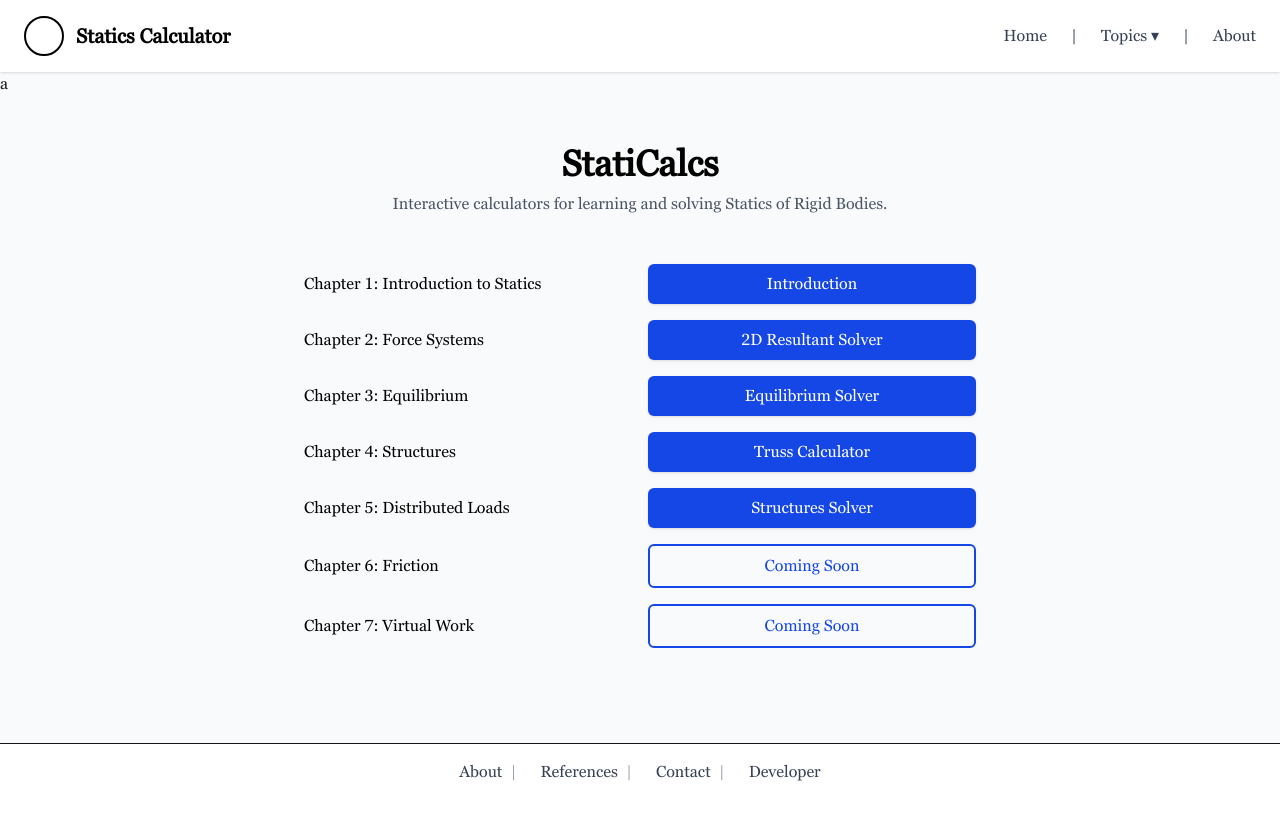
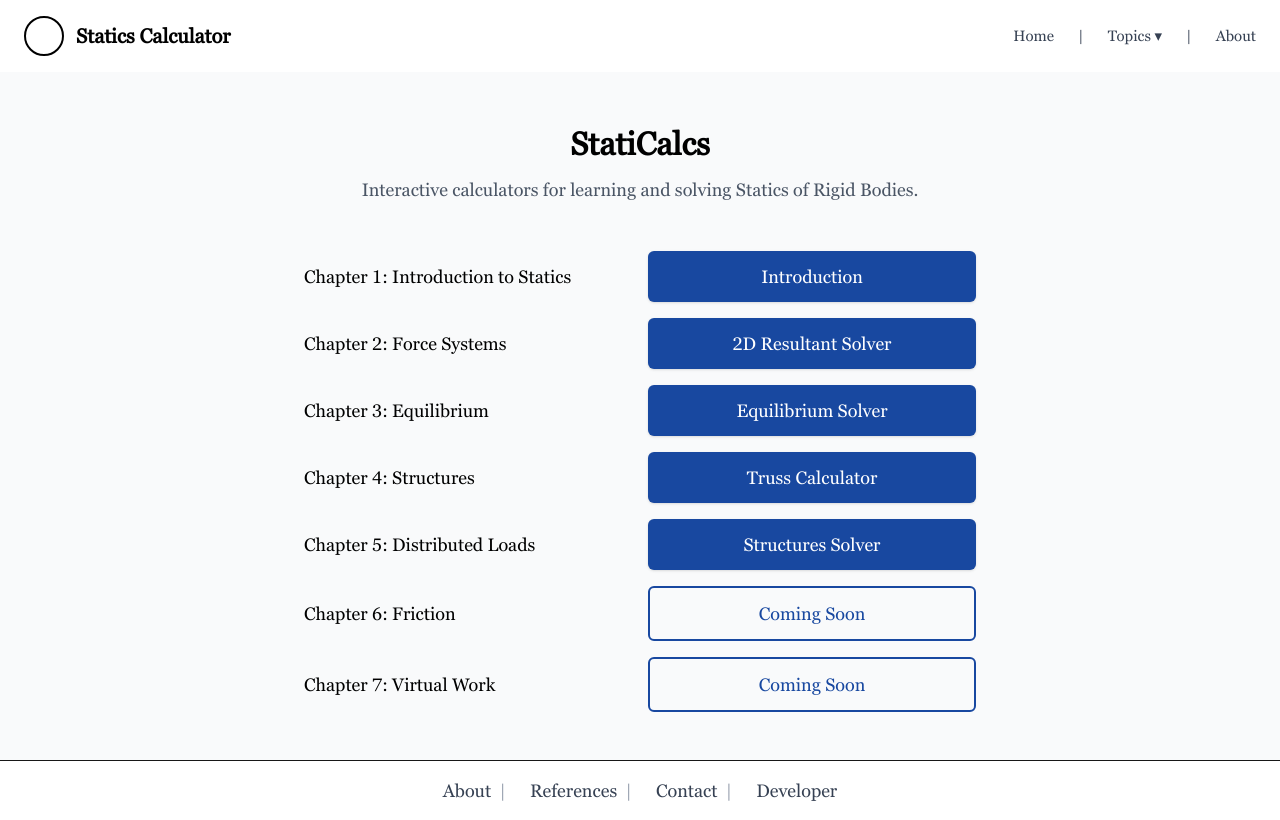
Before and after one commit to himikoo14/Thesis, a Next.js app: page / in a window 1280 px wide. Built offline with nearby package versions, Linux system fonts and the light colour scheme.

Commit message:
change collors and sizes to [18px]

```diff
--- a/app/2D-solver/page.tsx
+++ b/app/2D-solver/page.tsx
@@ -57,7 +57,6 @@ class ForceSystem2D {
     const R = Math.hypot(sumFx, sumFy);
     const theta = (Math.atan2(sumFy, sumFx) * 180) / Math.PI;
 
-    // Pick arrow: ↺ (CCW) or ↻ (CW)
     const arrow = theta >= 0 ? "↺" : "↻";
 
     steps.push("Step 3: Resultant force:");
@@ -122,29 +121,28 @@ export default function Solver2D() {
   };
 
   return (
-    <div className="bg-gray-50 text-gray-900 min-h-screen">
-      {/* Navbar */}
+    <div className="bg-gray-50 text-gray-900 min-h-screen text-[18px]">
       <Header />
 
       {/* Title */}
       <div className="text-center my-10">
-        <h1 className="text-3xl font-bold">2D Resultant Force Calculator</h1>
+        <h1 className="text-[24px] md:text-[32px] font-bold">2D Resultant Force Calculator</h1>
       </div>
 
       {/* Force Setup */}
       <div className="max-w-xl mx-auto bg-white rounded-2xl shadow p-6 space-y-6">
-        <h2 className="text-lg font-semibold">Force setup</h2>
-        <p className="text-sm text-gray-600">
+        <h2 className="text-[20px] font-semibold">Force setup</h2>
+        <p className="text-[18px] text-gray-600">
           Enter the forces, their magnitudes (in kN), and directions. Angles are
           measured from the positive x-axis.
         </p>
 
-        {/* Force inputs */}
+        {/* Force Inputs */}
         <div className="grid grid-cols-2 gap-4">
           {forces.map((f, i) => (
             <div key={i} className="col-span-2 flex gap-4 items-end">
               <div className="flex-1">
-                <label className="block text-sm font-medium">
+                <label className="block font-medium text-[18px]">
                   Force {i + 1} (kN)
                 </label>
                 <input
@@ -154,11 +152,11 @@ export default function Solver2D() {
                     handleInputChange(i, "magnitude", e.target.value)
                   }
                   placeholder="Magnitude (kN)"
-                  className="w-full mt-1 rounded-lg border-gray-300"
+                  className="w-full mt-1 rounded-lg border-gray-300 text-[18px] p-2"
                 />
               </div>
               <div className="flex-1">
-                <label className="block text-sm font-medium">
+                <label className="block font-medium text-[18px]">
                   Angle {i + 1} (°)
                 </label>
                 <input
@@ -168,16 +166,15 @@ export default function Solver2D() {
                     handleInputChange(i, "angle", e.target.value)
                   }
                   placeholder="Angle (deg)"
-                  className="w-full mt-1 rounded-lg border-gray-300"
+                  className="w-full mt-1 rounded-lg border-gray-300 text-[18px] p-2"
                 />
               </div>
-              {/* Remove button for each force */}
               {forces.length > 1 && (
                 <button
                   onClick={() =>
                     setForces(forces.filter((_, idx) => idx !== i))
                   }
-                  className="px-3 py-1 bg-red-500 text-white rounded-lg hover:bg-red-600"
+                  className="px-3 py-1 bg-red-500 text-white rounded-lg hover:bg-red-600 text-[18px]"
                 >
                   –
                 </button>
@@ -186,17 +183,17 @@ export default function Solver2D() {
           ))}
         </div>
 
-        {/* Add force button */}
+        {/* Add Force Button */}
         <button
           onClick={() => setForces([...forces, { magnitude: "", angle: "" }])}
-          className="w-full bg-green-600 text-white py-2 rounded-lg hover:bg-green-700 transition"
+          className="w-full bg-[#008409] text-white py-3 rounded-lg hover:bg-[#15711b] transition text-[18px]"
         >
           + Add Force
         </button>
 
         <button
           onClick={calculateResultant}
-          className="w-full bg-blue-600 text-white py-2 rounded-lg hover:bg-blue-700 transition"
+          className="w-full bg-[#1848a0] text-white py-3 rounded-lg hover:bg-[#163d8a] transition text-[18px]"
         >
           Calculate
         </button>
@@ -205,70 +202,70 @@ export default function Solver2D() {
       {/* Resultant Force */}
       {result && (
         <div className="max-w-xl mx-auto mt-6 bg-white rounded-2xl shadow p-6 space-y-4">
-          <h2 className="text-lg font-semibold">Resultant Force (kN)</h2>
+          <h2 className="text-[20px] font-semibold">Resultant Force (kN)</h2>
 
           <div>
-            <label className="block text-sm font-medium">
+            <label className="block font-medium text-[18px]">
               Horizontal component (Fx)
             </label>
             <input
               type="text"
               value={`${result.sumFx.toFixed(3)} kN`}
               readOnly
-              className="w-full mt-1 rounded-lg border-gray-300"
+              className="w-full mt-1 rounded-lg border-gray-300 text-[18px] p-2"
             />
           </div>
 
           <div>
-            <label className="block text-sm font-medium">
+            <label className="block font-medium text-[18px]">
               Vertical component (Fy)
             </label>
             <input
               type="text"
               value={`${result.sumFy.toFixed(3)} kN`}
               readOnly
-              className="w-full mt-1 rounded-lg border-gray-300"
+              className="w-full mt-1 rounded-lg border-gray-300 text-[18px] p-2"
             />
           </div>
 
           <div>
-            <label className="block text-sm font-medium">
+            <label className="block font-medium text-[18px]">
               Magnitude of resultant force (R)
             </label>
             <input
               type="text"
               value={`${result.R.toFixed(3)} kN`}
               readOnly
-              className="w-full mt-1 rounded-lg border-gray-300"
+              className="w-full mt-1 rounded-lg border-gray-300 text-[18px] p-2"
             />
           </div>
 
           <div>
-            <label className="block text-sm font-medium">
+            <label className="block font-medium text-[18px]">
               Direction of resultant force (θ)
             </label>
             <input
               type="text"
               value={`${result.theta.toFixed(2)}°`}
               readOnly
-              className="w-full mt-1 rounded-lg border-gray-300"
+              className="w-full mt-1 rounded-lg border-gray-300 text-[18px] p-2"
             />
           </div>
         </div>
       )}
 
-      {/* Solution Section */}
+      {/* Step-by-Step Solution */}
       {result && (
         <div className="max-w-xl mx-auto mt-6 bg-white rounded-2xl shadow p-6">
-          <h2 className="text-lg font-semibold mb-2">Step-by-Step Solution</h2>
+          <h2 className="text-[20px] font-semibold mb-2">Step-by-Step Solution</h2>
           <div className="space-y-4">
             {result.steps.map((line, i) =>
               line.startsWith("Step") ? (
-                <p key={i} className="font-medium">
-                  {line}
-                </p>
+                <p key={i} className="font-medium text-[18px]">{line}</p>
               ) : (
-                <BlockMath key={i}>{line}</BlockMath>
+                <div key={i} className="text-[18px]">
+                  <BlockMath>{line}</BlockMath>
+                </div>
               )
             )}
           </div>
@@ -279,3 +276,4 @@ export default function Solver2D() {
     </div>
   );
 }
+1
--- a/app/page.tsx
+++ b/app/page.tsx
@@ -5,14 +5,14 @@ import Footer from "../components/Footer";
 export default function HomePage() {
   return (
     <main className="bg-gray-50 min-h-screen flex flex-col">
-      <Header />a
+      <Header />
 
       {/* Hero Section */}
       <section className="flex flex-col items-center text-center py-12 bg-gray-50 flex-grow">
-        <h1 className="text-3xl md:text-4xl font-bold mb-2 text-black">
+        <h1 className="text-[24px] md:text-[32px] font-bold mb-2 text-black">
           StatiCalcs
         </h1>
-        <p className="text-gray-600 mb-12">
+        <p className="text-gray-600 mb-12 text-[18px]">
           Interactive calculators for learning and solving Statics of Rigid Bodies.
         </p>
 
@@ -21,76 +21,62 @@ export default function HomePage() {
           <div className="grid grid-cols-2 gap-4 items-center">
 
             {/* Chapter 1 */}
-            <p className="text-left text-black">
-              Chapter 1: Introduction to Statics
-            </p>
+            <p className="text-left text-black text-[18px]">Chapter 1: Introduction to Statics</p>
             <Link
               href="/Introduction"
-              className="bg-blue-700 text-white px-4 py-2 rounded-md shadow hover:opacity-90 transition"
+              className="bg-[#1848a0] text-white px-6 py-3 rounded-md shadow hover:bg-[#163d8a] transition text-[18px]"
             >
               Introduction
             </Link>
 
             {/* Chapter 2 */}
-            <p className="text-left text-black">
-              Chapter 2: Force Systems
-            </p>
+            <p className="text-left text-black text-[18px]">Chapter 2: Force Systems</p>
             <Link
               href="/2D-solver"
-              className="bg-blue-700 text-white px-4 py-2 rounded-md shadow hover:opacity-90 transition"
+              className="bg-[#1848a0] text-white px-6 py-3 rounded-md shadow hover:bg-[#163d8a] transition text-[18px]"
             >
               2D Resultant Solver
             </Link>
 
             {/* Chapter 3 */}
-            <p className="text-left text-black">
-              Chapter 3: Equilibrium
-            </p>
+            <p className="text-left text-black text-[18px]">Chapter 3: Equilibrium</p>
             <Link
               href="/Equilibrium"
-              className="bg-blue-700 text-white px-4 py-2 rounded-md shadow hover:opacity-90 transition"
+              className="bg-[#1848a0] text-white px-6 py-3 rounded-md shadow hover:bg-[#163d8a] transition text-[18px]"
             >
               Equilibrium Solver
             </Link>
 
-
             {/* Chapter 4 */}
-            <p className="text-left text-black">
-              Chapter 4: Structures
-            </p>
+            <p className="text-left text-black text-[18px]">Chapter 4: Structures</p>
             <Link
               href="/Structures"
-              className="bg-blue-700 text-white px-4 py-2 rounded-md shadow hover:opacity-90 transition"
+              className="bg-[#1848a0] text-white px-6 py-3 rounded-md shadow hover:bg-[#163d8a] transition text-[18px]"
             >
               Truss Calculator
             </Link>
 
             {/* Chapter 5 */}
-            <p className="text-left text-black">
-              Chapter 5: Distributed Loads
-            </p>
+            <p className="text-left text-black text-[18px]">Chapter 5: Distributed Loads</p>
             <Link
               href="/Distributed-Loads"
-              className="bg-blue-700 text-white px-4 py-2 rounded-md shadow hover:opacity-90 transition"
+              className="bg-[#1848a0] text-white px-6 py-3 rounded-md shadow hover:bg-[#163d8a] transition text-[18px]"
             >
               Structures Solver
             </Link>
 
             {/* Chapter 6 */}
-            <p className="text-left text-black">
-              Chapter 6: Friction
-            </p>
-            <button className="border-2 border-blue-700 text-blue-700 px-4 py-2 rounded-md hover:bg-blue-700 hover:text-white transition">
+            <p className="text-left text-black text-[18px]">Chapter 6: Friction</p>
+            <button className="border-2 border-[#1848a0] text-[#1848a0] px-6 py-3 rounded-md hover:bg-[#1848a0] hover:text-white transition text-[18px]">
               Coming Soon
             </button>
 
             {/* Chapter 7 */}
-            <p className="text-left text-black">
-              Chapter 7: Virtual Work
-            </p>
-            <button className="border-2 border-blue-700 text-blue-700 px-4 py-2 rounded-md hover:bg-blue-700 hover:text-white transition">
+            <p className="text-left text-black text-[18px]">Chapter 7: Virtual Work</p>
+            <button className="border-2 border-[#1848a0] text-[#1848a0] px-6 py-3 rounded-md hover:bg-[#1848a0] hover:text-white transition text-[18px]">
               Coming Soon
             </button>
+
           </div>
         </div>
       </section>
--- a/components/Footer.tsx
+++ b/components/Footer.tsx
@@ -18,11 +18,11 @@ export default function Footer({
 }: FooterProps) {
   return (
     <footer className="bg-white border-t mt-auto">
-      <div className="max-w-7xl mx-auto px-6 py-4 text-center text-gray-700">
+      <div className="max-w-7xl mx-auto px-6 py-4 text-center text-gray-700 text-[18px]">
         {/* Desktop: horizontal links with | separator */}
         <div className="hidden sm:flex justify-center flex-wrap gap-4">
           {links.map((link, idx) => (
-            <span key={link.href} className="flex items-center">
+            <span key={link.href} className="flex items-center text-[18px]">
               <Link href={link.href} className="hover:text-blue-600">
                 {link.label}
               </Link>
@@ -39,7 +39,7 @@ export default function Footer({
             <Link
               key={link.href}
               href={link.href}
-              className="hover:text-blue-600"
+              className="hover:text-blue-600 text-[18px]"
             >
               {link.label}
             </Link>
--- a/components/Header.tsx
+++ b/components/Header.tsx
@@ -8,44 +8,48 @@ export default function Header() {
       <div className="max-w-7xl mx-auto px-6 py-4 flex flex-col sm:flex-row sm:items-center sm:justify-between gap-4">
 
         {/* Logo + Title */}
-        <Link href="/" className="flex items-center gap-3 justify-center sm:justify-start hover:text-blue-600 transition">
+        <Link
+          href="/"
+          className="flex items-center gap-3 justify-center sm:justify-start hover:text-[#1848a0] transition"
+        >
           <div className="w-10 h-10 border-2 border-black rounded-full" />
-          <span className="font-bold text-xl text-black">Statics Calculator</span>
+          <span className="font-bold text-[20px] text-black">Statics Calculator</span>
         </Link>
 
-
         {/* Desktop Navigation */}
-        <nav className="hidden sm:flex items-center space-x-6 text-gray-700 relative">
-          <Link href="/" className="hover:text-blue-600">
+        <nav className="hidden sm:flex items-center space-x-6 text-gray-700 relative text-[15px]">
+          <Link href="/" className="hover:text-[#1848a0]">
             Home
           </Link>
           <span>|</span>
 
           {/* Topics Dropdown */}
           <div className="group relative">
-            <button className="hover:text-blue-600">Topics ▾</button>
-            <div className="absolute left-1/2 -translate-x-1/2 mt-2 w-56 bg-white border rounded-lg shadow-lg
-                opacity-0 group-hover:opacity-100 invisible group-hover:visible transition">
-              <div className="flex flex-col p-2 text-sm text-gray-700">
-                <Link href="/Introduction" className="hover:text-blue-600 p-2">
+            <button className="hover:text-[#1848a0]">Topics ▾</button>
+            <div
+              className="absolute left-1/2 -translate-x-1/2 mt-2 w-56 bg-white border rounded-lg shadow-lg
+                opacity-0 group-hover:opacity-100 invisible group-hover:visible transition text-[15px]"
+            >
+              <div className="flex flex-col p-2 text-gray-700">
+                <Link href="/Introduction" className="hover:text-[#1848a0] p-2">
                   Chapter 1: Introduction to Statics
                 </Link>
-                <Link href="/2D-solver" className="hover:text-blue-600 p-2">
+                <Link href="/2D-solver" className="hover:text-[#1848a0] p-2">
                   Chapter 2: Force Systems
                 </Link>
-                <Link href="/Equilibrium" className="hover:text-blue-600 p-2">
+                <Link href="/Equilibrium" className="hover:text-[#1848a0] p-2">
                   Chapter 3: Equilibrium
                 </Link>
-                <Link href="/Structures" className="hover:text-blue-600 p-2">
+                <Link href="/Structures" className="hover:text-[#1848a0] p-2">
                   Chapter 4: Structures
                 </Link>
-                <Link href="/Distributed-Loads" className="hover:text-blue-600 p-2">
+                <Link href="/Distributed-Loads" className="hover:text-[#1848a0] p-2">
                   Chapter 5: Distributed Loads
                 </Link>
-                <Link href="/Comming-soon" className="hover:text-blue-600 p-2">
+                <Link href="/Comming-soon" className="hover:text-[#1848a0] p-2">
                   Chapter 6: Friction
                 </Link>
-                <Link href="/Comming-soon" className="hover:text-blue-600 p-2">
+                <Link href="/Comming-soon" className="hover:text-[#1848a0] p-2">
                   Chapter 7: Virtual Work
                 </Link>
               </div>
@@ -53,48 +57,48 @@ export default function Header() {
           </div>
 
           <span>|</span>
-          <Link href="/about" className="hover:text-blue-600">
+          <Link href="/about" className="hover:text-[#1848a0]">
             About
           </Link>
         </nav>
 
         {/* Mobile Navigation */}
-        <nav className="flex flex-col sm:hidden items-center gap-2 text-gray-700">
-          <Link href="/" className="hover:text-blue-600">
+        <nav className="flex flex-col sm:hidden items-center gap-2 text-gray-700 text-[15px]">
+          <Link href="/" className="hover:text-[#1848a0]">
             Home
           </Link>
 
           {/* Topics (collapsible for mobile) */}
           <details className="w-full">
-            <summary className="cursor-pointer text-center hover:text-blue-600">
+            <summary className="cursor-pointer text-center hover:text-[#1848a0]">
               Topics
             </summary>
-            <div className="flex flex-col mt-2 gap-2 text-sm">
-              <Link href="/topics/ch1" className="hover:text-blue-600">
+            <div className="flex flex-col mt-2 gap-2">
+              <Link href="/Introduction" className="hover:text-[#1848a0] p-2">
                 Chapter 1: Introduction to Statics
               </Link>
-              <Link href="/2D-solver" className="hover:text-blue-600 p-2">
+              <Link href="/2D-solver" className="hover:text-[#1848a0] p-2">
                 Chapter 2: Force Systems
               </Link>
-              <Link href="/Equilibrium" className="hover:text-blue-600 p-2">
+              <Link href="/Equilibrium" className="hover:text-[#1848a0] p-2">
                 Chapter 3: Equilibrium
               </Link>
-              <Link href="/Structures" className="hover:text-blue-600 p-2">
+              <Link href="/Structures" className="hover:text-[#1848a0] p-2">
                 Chapter 4: Structures
               </Link>
-              <Link href="/Distributed-Loads" className="hover:text-blue-600 p-2">
+              <Link href="/Distributed-Loads" className="hover:text-[#1848a0] p-2">
                 Chapter 5: Distributed Loads
               </Link>
-              <Link href="/Comming-soon" className="hover:text-blue-600 p-2">
+              <Link href="/Comming-soon" className="hover:text-[#1848a0] p-2">
                 Chapter 6: Friction
               </Link>
-              <Link href="/Comming-soon" className="hover:text-blue-600 p-2">
+              <Link href="/Comming-soon" className="hover:text-[#1848a0] p-2">
                 Chapter 7: Virtual Work
               </Link>
             </div>
           </details>
 
-          <Link href="/about" className="hover:text-blue-600">
+          <Link href="/about" className="hover:text-[#1848a0]">
             About
           </Link>
         </nav>
```
